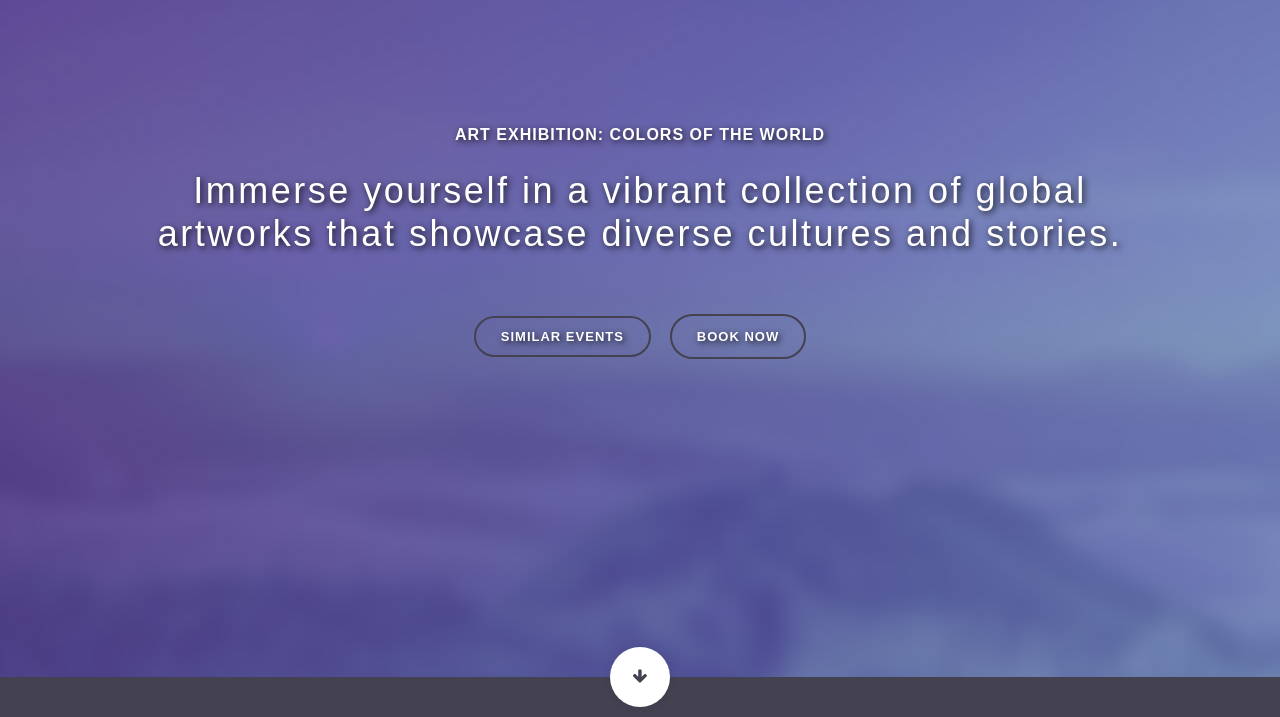
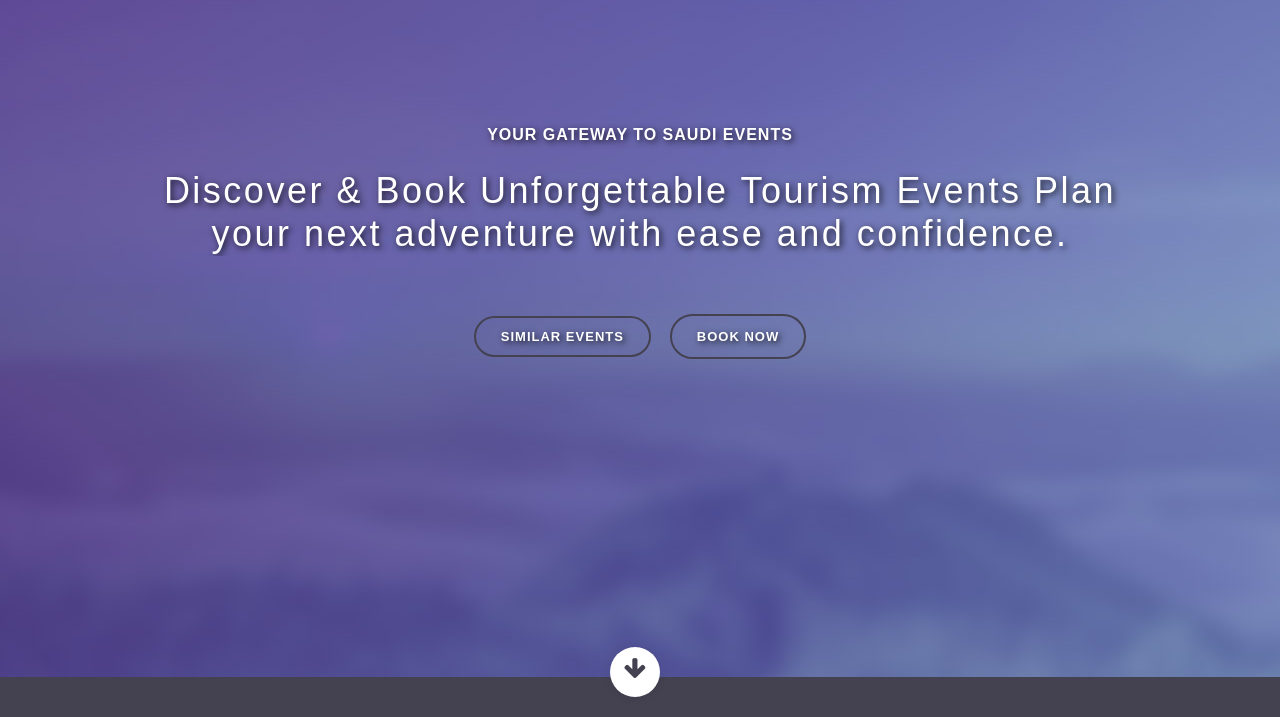
Before and after one commit to MzoonSA/Tourism-Events, a plain HTML site: page index.html in a window 1280 px wide. Shown: the part 83-800 px from the top of the page. Drawn offline with Linux system fonts and the light colour scheme.

Commit message:
Modified Main Banner in index.html and improved styling in TourismEvents-CSS.css

```diff
--- a/assets/css/TourismEvents-CSS.css
+++ b/assets/css/TourismEvents-CSS.css
@@ -1927,8 +1927,24 @@ a.main-stroked-button:hover {
   color: white !important;
 }
 
+.scroll-down a {
+  display: inline-block;
+  width: 50px;
+  height: 50px;
+  background-color: #ffffff;
+  border-radius: 50%;
+  text-align: center;
+  line-height: 50px;
+  transition: box-shadow 0.3s ease;
+}
+
+.scroll-down a:hover {
+  box-shadow: 0 0 10px rgba(68, 65, 81, 0.6);
+}
+
 .scroll-down a i {
   color: #444151 !important;
+  font-size: 24px;
 }
 
 .scroll-down a {
--- a/index.html
+++ b/index.html
@@ -185,8 +185,9 @@
             <div class="img-fill">
                 <img src="assets/images/slide-03.jpg" alt="">
                 <div class="text-content">
-                  <h3>Art Exhibition: Colors of the World</h3>
-                  <h5>Immerse yourself in a vibrant collection of global artworks that showcase diverse cultures and stories.</h5>
+                  <h3>YOUR GATEWAY TO SAUDI EVENTS</h3>
+                  <h5>Discover & Book Unforgettable Tourism Events Plan your next adventure with ease and confidence.</h5>
+
                   <a href="#" class="main-stroked-button">Similar Events</a>
                   <a href="booking.html" class="main-filled-button">book now</a> <!--//booking-->
                 </div>
```
